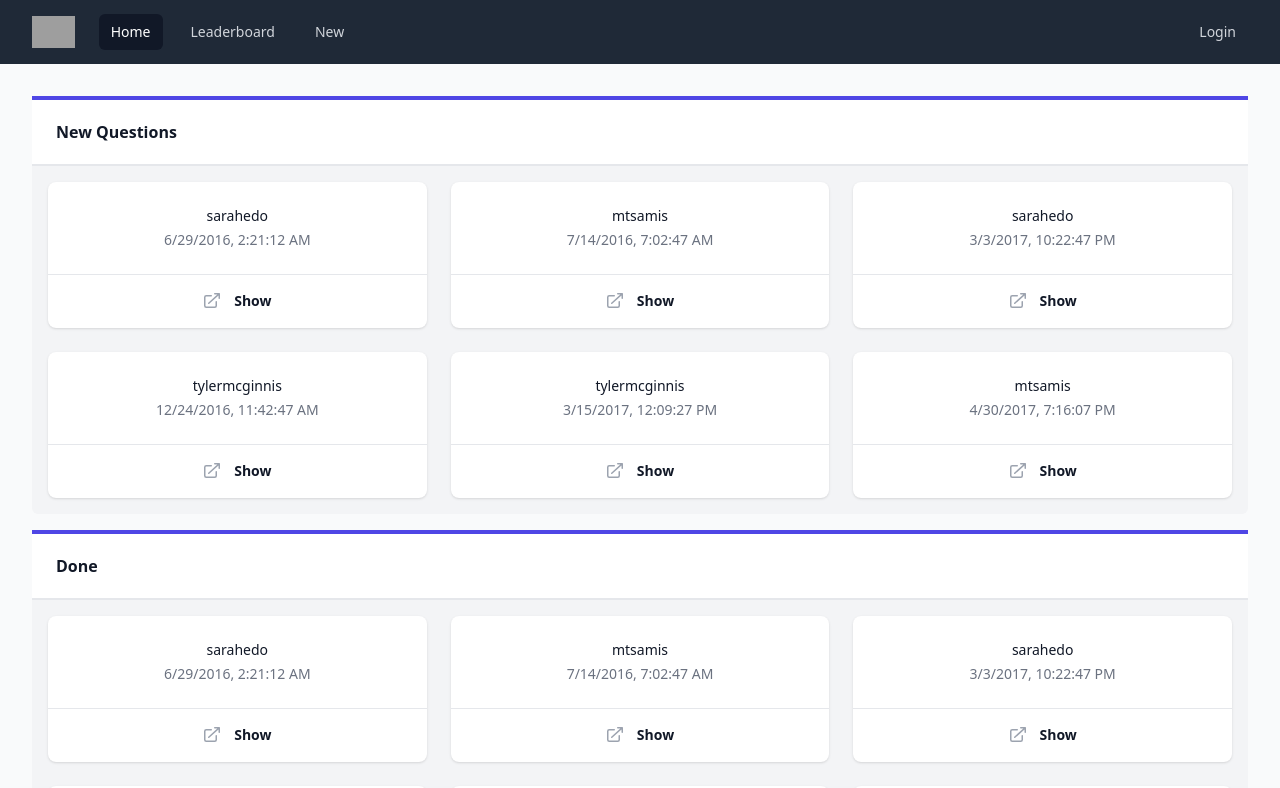
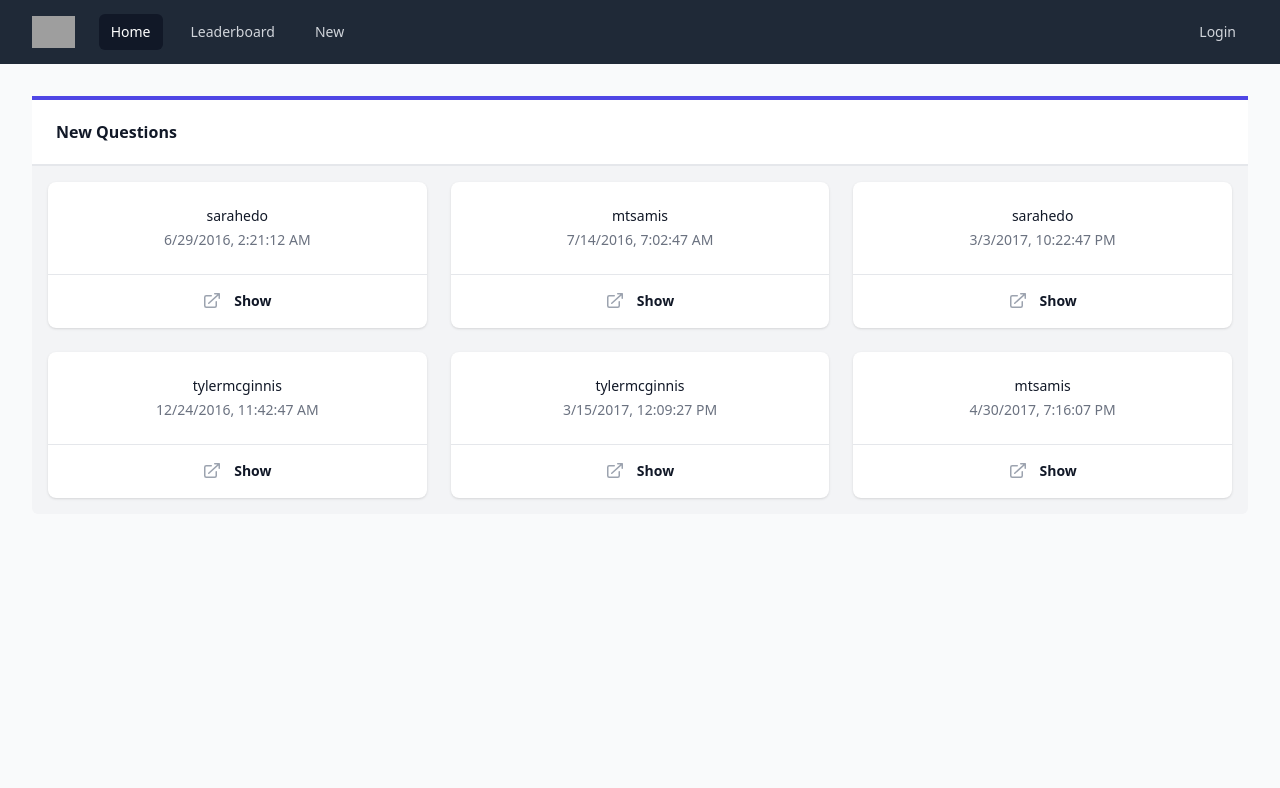
Before and after one commit to letrithanh/uda2-react-redux, a React (Create React App) app: page / in a window 1280 px wide. Shown: the top 788 px of the page. Built offline with nearby package versions, Linux system fonts and the light colour scheme; grey boxes are pictures that could not be loaded.

Commit message:
only authenticated user can view Done section

```diff
--- a/src/components/home.js
+++ b/src/components/home.js
@@ -7,6 +7,7 @@ import QuestionCard from "./card/question-card";
 
 const Home = () => {
 
+    const userId = useSelector((state) => state.user.info?.id);
     const questionInfo = useSelector((state) => state.question)
     const openningQuestion = useSelector((state) => state.question.openningQuestion)
     const dispatch = useDispatch();
@@ -31,14 +32,14 @@ const Home = () => {
                 </div>
             }
             {
-                questionInfo.all?.length > 0 &&
+                userId && questionInfo.all?.length > 0 &&
                 <PollCardSection
                     name="Done"
                     questions={questionInfo?.all}
                 />
             }
             {
-                openningQuestion &&
+                userId && openningQuestion &&
                 <div className="absolute z-50 top-0 left-0 bg-gray-50 h-full w-full p-8">
                     <QuestionCard
                         question={openningQuestion}
```
